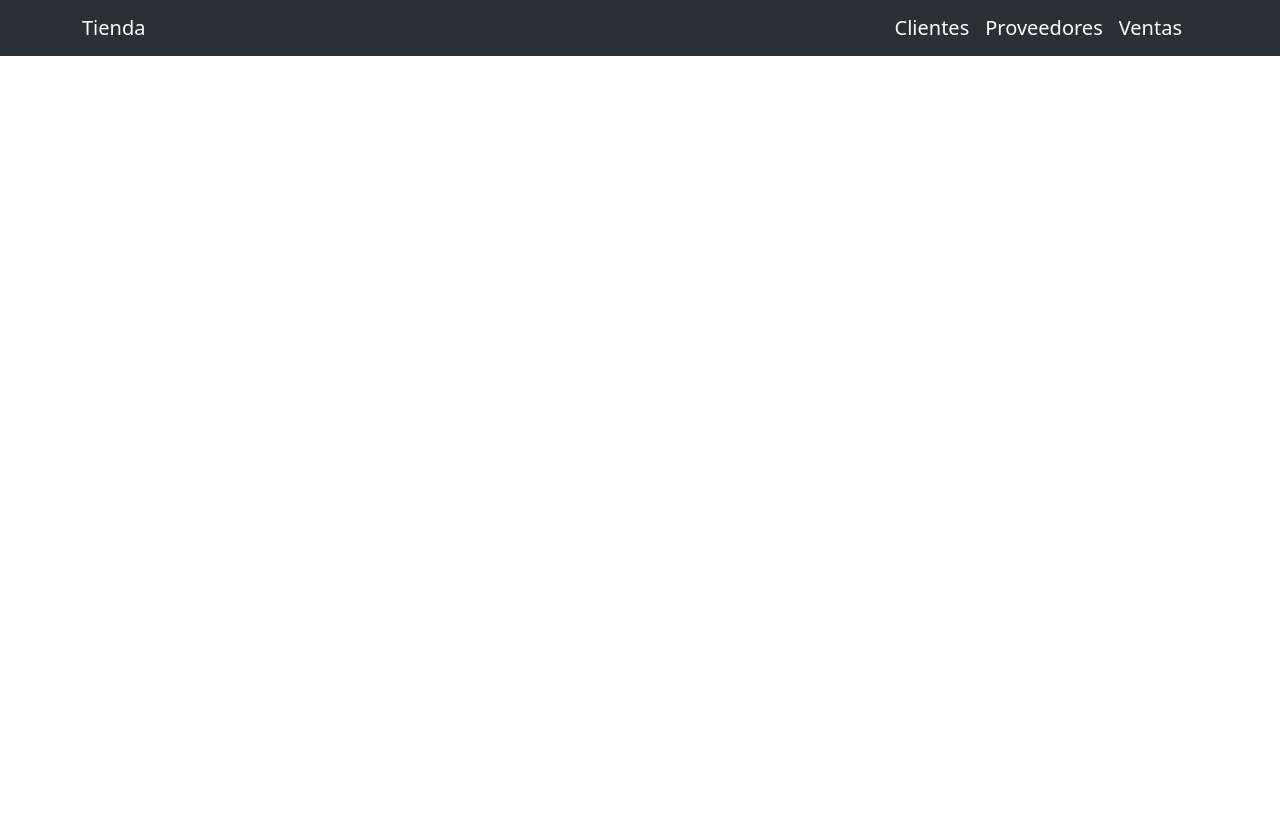
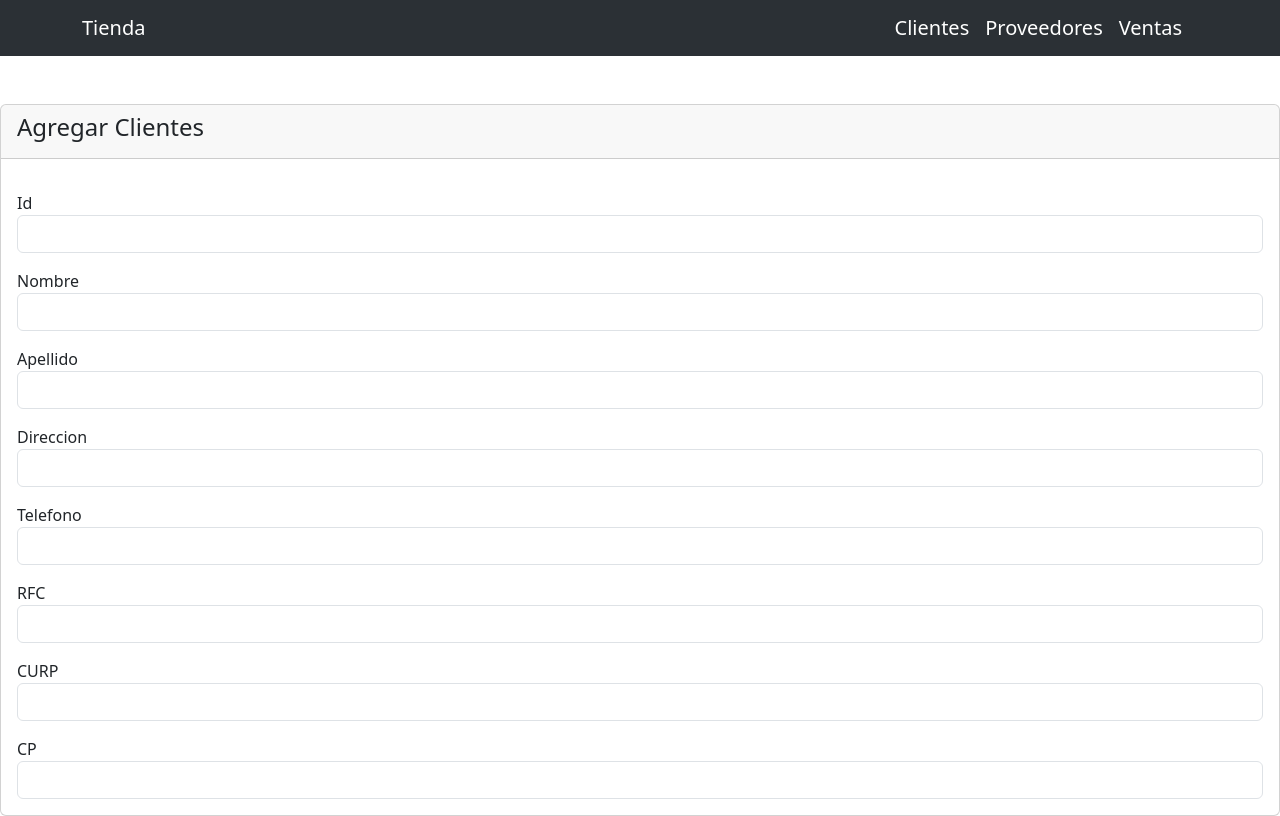
Before and after one commit to PEDRO158/pw10112241, a Vue app in the folder pw10112241/frontend/tienda/: page /clientes/create in a window 1280 px wide. Built offline with nearby package versions, Linux system fonts and the light colour scheme.

Commit message:
CLIENTES CREATE

```diff
--- a/pw10112241/frontend/tienda/src/router/index.js
+++ b/pw10112241/frontend/tienda/src/router/index.js
@@ -1,6 +1,7 @@
 import { createRouter, createWebHistory } from 'vue-router'
 import HomeView from '../views/HomeView.vue'
 import ClientesView from '../views/ClientesView.vue'
+import ClientesCreateView from '../views/ClientesCreateView.vue'
 
 const router = createRouter({
   history: createWebHistory(import.meta.env.BASE_URL),
@@ -14,6 +15,11 @@ const router = createRouter({
       path: '/clientes',
       name: 'clientes',
       component: ClientesView
+    },
+    {
+      path: '/clientes/create',
+      name: 'create',
+      component: ClientesCreateView
     },
     {
       path: '/proveedores',
--- /dev/null
+++ b/pw10112241/frontend/tienda/src/views/ClientesCreateView.vue
@@ -0,0 +1,63 @@
+<template>
+    <div class="container mt-5"></div>
+        <div class="card">
+            <div class="card-header">
+                <h4>Agregar Clientes</h4>
+            </div>
+            <div class="card-body">
+                <div class="mt-3">
+                    Id
+                    <input type="text" class="form-control" v-model="model.cliente.id">
+                </div>
+                <div class="mt-3">
+                    Nombre
+                    <input type="text" class="form-control" v-model="model.cliente.nombre">
+                </div>
+                <div class="mt-3">
+                    Apellido
+                    <input type="text" class="form-control" v-model="model.cliente.apellido">
+                </div>
+                <div class="mt-3">
+                    Direccion
+                    <input type="text" class="form-control" v-model="model.cliente.direccion">
+                </div>
+                <div class="mt-3">
+                    Telefono
+                    <input type="text" class="form-control" v-model="model.cliente.telefono">
+                </div>
+                <div class="mt-3">
+                    RFC
+                    <input type="text" class="form-control" v-model="model.cliente.rfc">
+                </div>
+                <div class="mt-3">
+                    CURP
+                    <input type="text" class="form-control" v-model="model.cliente.curp">
+                </div>
+                <div class="mt-3">
+                    CP
+                    <input type="text" class="form-control" v-model="model.cliente.cp">
+                </div>
+            </div>
+        </div>
+</template>
+<script>
+export default{
+    name: "ClientesView",
+    data(){
+        return{
+            model: {
+                cliente:{
+                    id: '',
+                    nombre: '',
+                    apellido: '',
+                    direccion: '',
+                    telefono: '',
+                    rfc: '',
+                    curp: '',
+                    cp: ''
+                }
+            },
+        }
+    }
+}
+</script>
--- a/pw10112241/frontend/tienda/src/views/ClientesView.vue
+++ b/pw10112241/frontend/tienda/src/views/ClientesView.vue
@@ -21,7 +21,7 @@
                         <th>CP</th>
                         <th>Acciones</th>
                     </thead>
-                    <tbody>
+                    <tbody v-if="clientes.length > 0">
                         <tr v-for="(cliente,index) in clientes":key="index">
                             <td>{{ cliente.id }}</td>
                             <td>{{ cliente.nombre }}</td>
@@ -31,8 +31,14 @@
                             <td>{{ cliente.rfc }}</td>
                             <td>{{ cliente.curp }}</td>
                             <td>{{ cliente.cp }}</td>
-                            <td>Editar &nbsp; Borrar</td>
+                            <td>Editar
+                                &nbsp;
+                                <button class="btn btn-danger" @click="deleteCliente(cliente.id)">Borrar</button>
+                            </td>
                         </tr>
+                    </tbody>
+                    <tbody v-else>
+                        <td colspan="9" style="text-align: center;">SIN REGISTROS :(</td>
                     </tbody>
                 </table>
             </div>
@@ -56,7 +62,15 @@ export default{
             axios.get('http://localhost:3000/api/clientes').then(res=>{
                 this.clientes=res.data;
             });
+        },
+        deleteCliente(iddelclienteaborrar){
+            axios.delete('http://localhost:3000/api/clientes/'+iddelclienteaborrar).then(res=>{
+                if(res.data.affectedRows > 0){
+                    this.getClientes();
+                }
+            });
         }
+
     }
 }
 </script>
```
